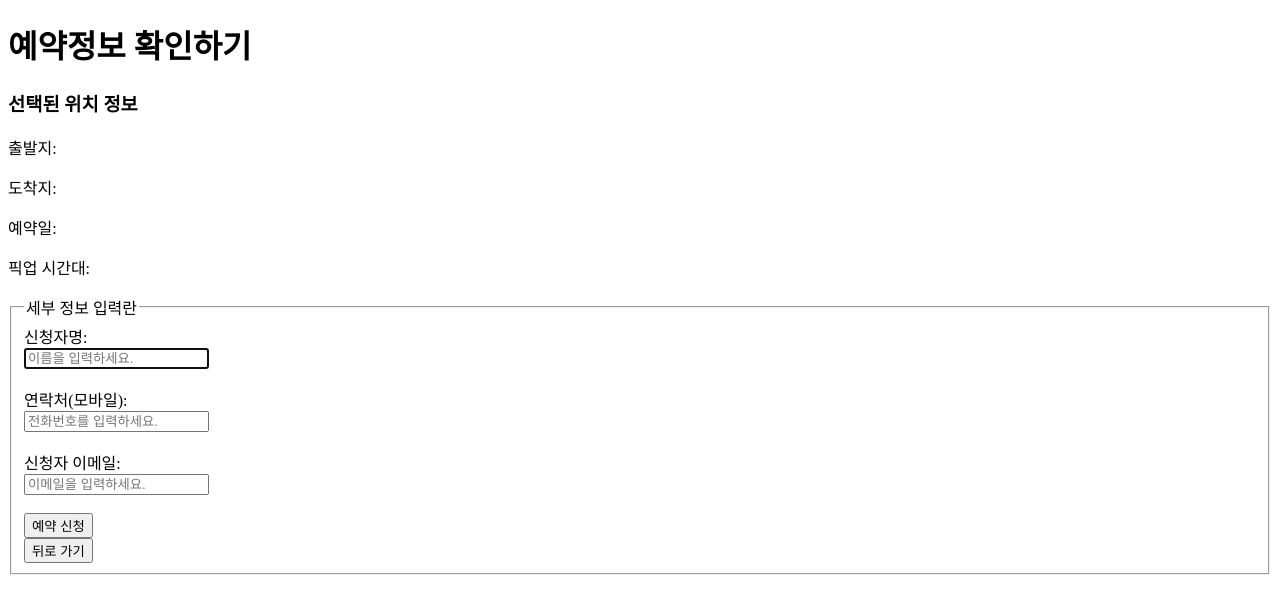
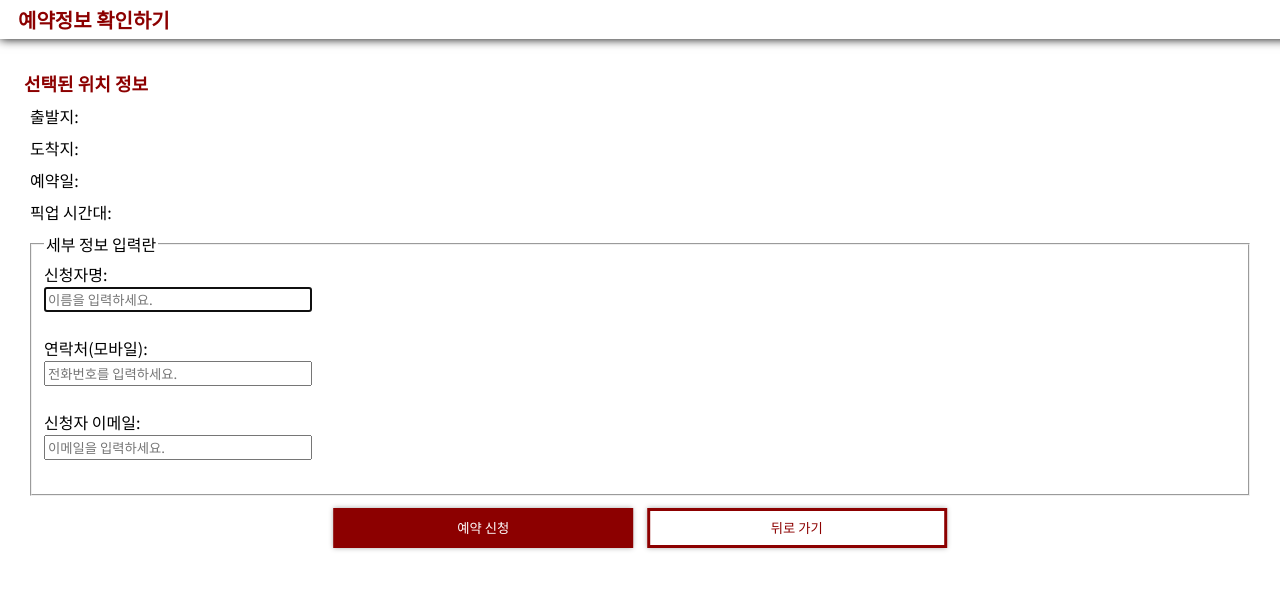
Before and after one commit to Binghagoon/KU-BUS, a plain HTML site: page Student/ConfirmReservation.html in a window 1280 px wide. Drawn offline with Linux system fonts and the light colour scheme.

Commit message:
tnwjddhksfy

```diff
--- a/Student/ConfirmReservation.html
+++ b/Student/ConfirmReservation.html
@@ -1,34 +1,136 @@
 <!DOCTYPE html>
-<html lang = "ko">
+<html lang="en">
+
 <head>
-        <meta charset = "UTF-8">
-        <meta name = "viewport" content = "width = device - width, initial - scale = 1.0">
+    <meta charset="UTF-8">
+    <meta http-equiv="X-UA-Compatible" content="IE=edge">
+    <meta name="viewport" content="width=device-width, initial-scale=1.0">
     <title>5페이지 6번</title>
-        <style>
+    <link rel="preconnect" href="https://fonts.googleapis.com">
+    <link rel="preconnect" href="https://fonts.gstatic.com" crossorigin>
+    <link href="https://fonts.googleapis.com/css2?family=Noto+Sans+KR:wght@100;300;400;700&display=swap"
+        rel="stylesheet">
+    <style media="screen">
+        * {
+            font-family: 'Noto Sans KR', sans-serif;
+        }
+
+        html,
+        body {
+            width: 100%;
+            height: 100%;
+            margin: 0;
+        }
+
+        #header {
+            padding-left: 10px;
+            padding: 5px 10px 5px 18px;
+
+            background-color: white;
+            color: #8C0000;
+            font-size: 20px;
+            font-weight: bold;
+
+            box-shadow: 0px 0px 10px 0px black;
+
+            position: fixed;
+            top: 0px;
+            width: 100%;
+        }
+
+        #contents {
+            text-align: left;
+
+            display: flex;
+            flex-direction: column;
+            justify-content: center;
+
+            margin: 0px auto;
+            position: relative;
+            top: 70px;
+        }
+
+        h3 {
+            color: #8C0000;
+            font-size: 18px;
+            font-weight: bold;
+
+            padding: 0px 10px 0px 24px;
+            margin: 0px;
+        }
+
+        p {
+            margin: 8px 0px;
+        }
+
+        #timeplace {
+            padding: 0px 10px 0px 30px;
+        }
+
+        #detail {
+            margin: 0px 30px;
+        }
+
+        input{
+            width: 260px;
+        }
+
+        #buttons {
+            flex-wrap: wrap;
+
+            position: absolute;
+            left: 50%;
+            transform: translate(-50%, 0%);
+
+            margin: 10px 0px;
+        }
+
+        button {
+            width: 300px;
+            height: 40px;
+
+            box-shadow: 0px 0px 5px 0px darkgrey;
+
+            margin: 2px 5px;
+
+            border: none;
+            padding: 0px;
+        }
+        #submission{
+            background-color: #8C0000;
+            color: white;
+        }
+        #goback{
+            background-color: white;
+            color: #8C0000;
+            border:solid 3px #8C0000;
+        }
+
     </style>
     <script src="../src/JQuery.js"></script>
     <script>
-            $(document).ready(function(){
+        $(document).ready(function () {
             PrintDarta("아산이학관", "하나스퀘어", "2021-09-20", "13:00", "홍길동", "010-1234-5678", "asdf@adsf.com");
         });
-            function PrintData(from, dest, date, time, name, mp, email){
+        function PrintData(from, dest, date, time, name, mp, email) {
             //TBDJS for han
         }
     </script>
 
 </head>
+
 <body>
-        <h1>예약정보 확인하기</h1>
-        <div id="Reservation_Information">
+    <div id="header"> 예약정보 확인하기 </div>
+    <div id="contents">
         <h3>선택된 위치 정보</h3>
-            <div>
+        <div id="timeplace">
             <p>출발지: </p>
             <p>도착지: </p>
             <p>예약일: </p>
             <p>픽업 시간대: </p>
         </div>
-            <form action = "">
-                <fieldset>
+        <form action="">
+            <fieldset id="detail">
                 <legend>세부 정보 입력란</legend>
                 <label>신청자명:</label><br>
                 <input type="text" id="User_Name" size="20" autofocus placeholder="이름을 입력하세요." required><br><br>
@@ -36,13 +138,16 @@
                 <input type="text" id="User_Phone_Number" size="20" placeholder="전화번호를 입력하세요." required><br><br>
                 <label>신청자 이메일:</label><br>
                 <input type="text" id="User_Email_Address" size="20" placeholder="이메일을 입력하세요." required><br><br>
-                    <button type="Submit">예약 신청</button><br>
-                    <button type="Cancel">뒤로 가기</button>
             </fieldset>
+            <div id="buttons">
+                <button id="submission" type="Submit">예약 신청</button>
+                <button id="goback" type="Cancel">뒤로 가기</button>
+            </div>
         </form>
     </div>
     <script>
 
     </script>
 </body>
+
 </html>
```
Also changed, not shown: Student/Seat List.html (+37 -5 lines). Lines whose indentation alone changed are shown as unchanged.
